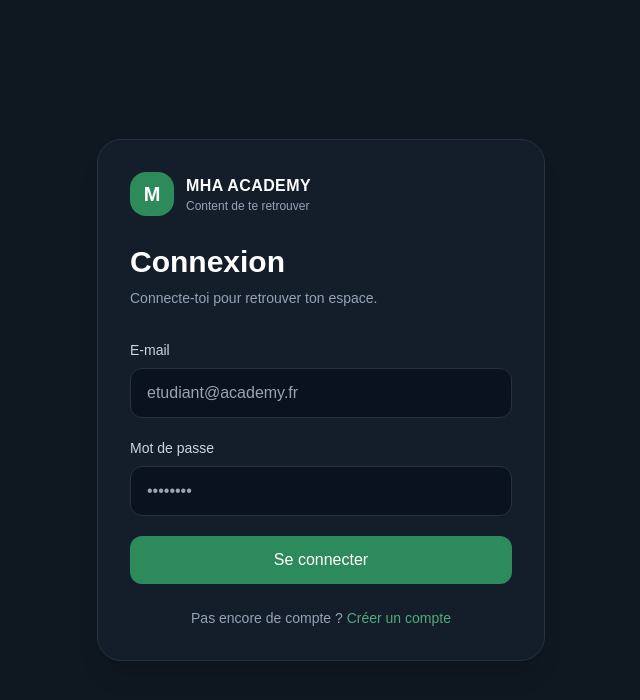
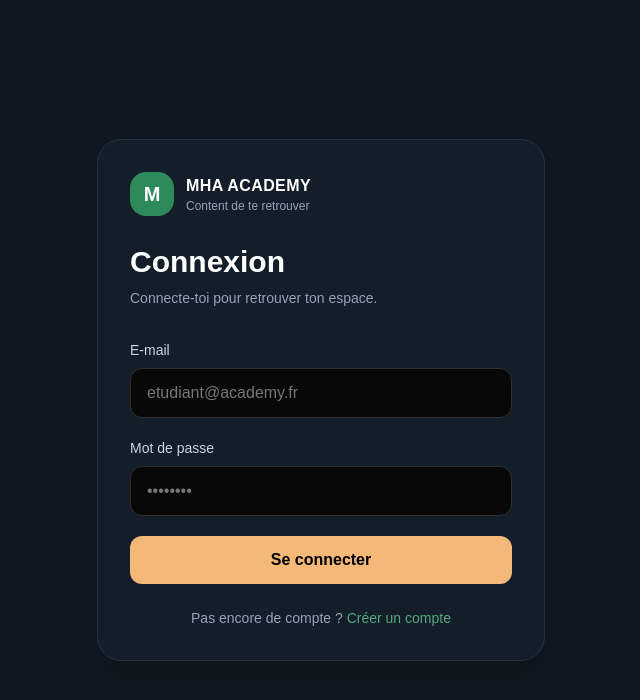
Before and after one commit to spidnes-wrl/mha-academy, a Next.js app: page /auth/login in a window 1280 px wide. Shown: the top 700 px of the page, without its empty margins (319-959 px from the left). Built offline with nearby package versions, Linux system fonts and the light colour scheme.

Commit message:
Set MHA global dark anime design tokens and semantic styles

```diff
--- a/src/app/globals.css
+++ b/src/app/globals.css
@@ -2,45 +2,19 @@
 @tailwind components;
 @tailwind utilities;
 
-:root {
-  color-scheme: dark;
-}
-
-html {
-  scroll-behavior: smooth;
-}
-
-body {
-  margin: 0;
-  min-height: 100vh;
-  background: #0f1720;
-  color: #f8fafc;
-  font-family: Arial, Helvetica, sans-serif;
-}
-
-* {
-  box-sizing: border-box;
-}
-
-button,
-input,
-select,
-textarea {
-  font: inherit;
-}
-
-.card {
-  @apply rounded-2xl border border-neutralBorder bg-neutralCard p-5 shadow-lg;
-}
-
-.input {
-  @apply w-full rounded-xl border border-neutralBorder bg-slate-950/50 px-4 py-3 text-white outline-none transition focus:border-primaryLight;
-}
-
-.button-primary {
-  @apply rounded-xl bg-primaryGreen px-5 py-3 font-medium text-white transition hover:bg-primaryLight;
-}
-
-.button-secondary {
-  @apply rounded-xl border border-neutralBorder bg-neutralCard px-5 py-3 font-medium text-white transition hover:border-primaryLight hover:text-primaryLight;
-}
+:root{color-scheme:dark;--mha-black:#050505;--mha-surface:#101010;--mha-raised:#171717;--mha-white:#f7f7f5;--mha-muted:#929292;--mha-border:#292929;--mha-apricot:#f4b879;--mha-blue:#438bff;--mha-red:#ef5555;--mha-gray:#8b9099}
+html{scroll-behavior:smooth;background:var(--mha-black)}
+body{margin:0;min-height:100vh;background:radial-gradient(ellipse at 12% 0%,rgba(67,139,255,.075),transparent 32rem),radial-gradient(ellipse at 92% 18%,rgba(244,184,121,.055),transparent 28rem),var(--mha-black);color:var(--mha-white);font-family:Arial,Helvetica,sans-serif}
+*{box-sizing:border-box}button,input,select,textarea{font:inherit}::selection{background:rgba(244,184,121,.32);color:white}
+.card{@apply rounded-2xl border p-5 shadow-lg;background:var(--mha-surface);border-color:var(--mha-border)}
+.input{@apply w-full rounded-xl px-4 py-3 text-white outline-none transition;background:#080808;border:1px solid #303030}
+.input::placeholder{color:#777}.input:focus{border-color:var(--mha-blue);box-shadow:0 0 0 3px rgba(67,139,255,.12)}
+.button-primary{@apply rounded-xl px-5 py-3 font-semibold text-black transition;background:var(--mha-apricot)}
+.button-primary:hover{background:#ffd09d;transform:translateY(-1px)}
+.button-secondary{@apply rounded-xl border px-5 py-3 font-medium text-white transition;background:#111;border-color:#333}
+.button-secondary:hover{border-color:var(--mha-apricot)}
+.mha-glass{background:rgba(22,22,22,.76);border:1px solid rgba(255,255,255,.11);box-shadow:0 12px 32px rgba(0,0,0,.24);backdrop-filter:blur(14px)}
+.mha-sticker{display:inline-flex;align-items:center;border:1px solid rgba(255,255,255,.18);border-radius:999px;background:#171717;color:#f4b879;padding:.35rem .65rem;font-size:.68rem;font-weight:800;letter-spacing:.08em;transform:rotate(-2deg)}
+.mha-badge{background:rgba(67,139,255,.15);color:#75aaff;border:1px solid rgba(67,139,255,.28)}
+.mha-warning{background:rgba(239,85,85,.12);color:#ff8585;border:1px solid rgba(239,85,85,.25)}
+.mha-notification{background:rgba(139,144,153,.14);color:#c0c3c9;border:1px solid rgba(139,144,153,.2)}
```
